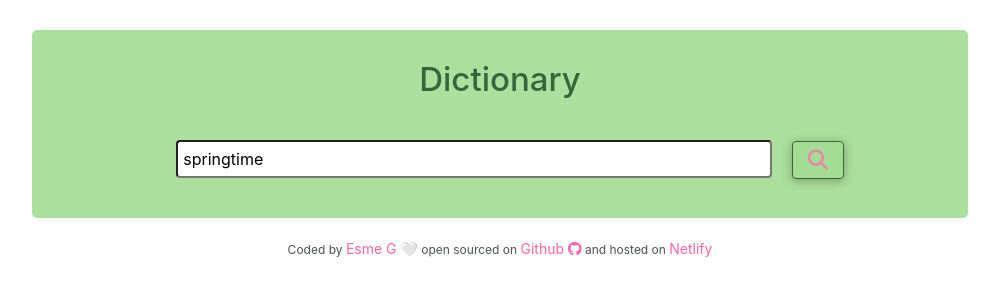
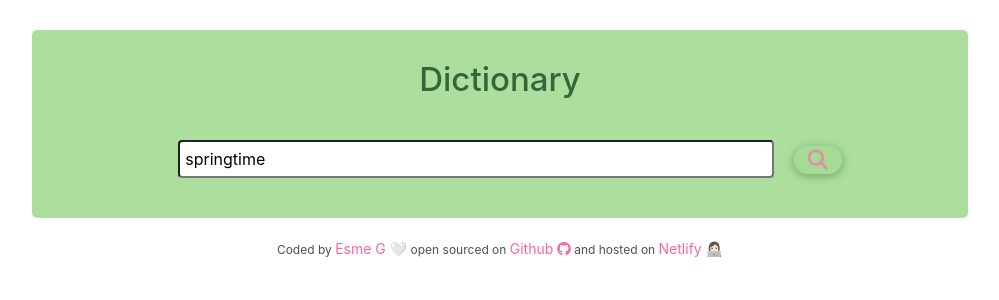
Before and after one commit to esmeG3/dictionary-project, a React (Create React App) app: page / in a window 1280 px wide. Shown: the top 300 px of the page, without its empty margins (140-1139 px from the left). Built offline with nearby package versions, Linux system fonts and the light colour scheme; no server answers.

Commit message:
made changes to css of button & altered emojis

```diff
--- a/public/index.html
+++ b/public/index.html
@@ -6,12 +6,12 @@
     <meta name="theme-color" content="#000000" />
     <meta
       name="Dictionary App"
-      content="Web site to find out the meaning of words"
+      content="Website to find out the meaning of words"
     />
     <script src="https://kit.fontawesome.com/0d1a806cba.js" crossorigin="anonymous"></script>
   <link href="https://cdn.jsdelivr.net/npm/bootstrap@5.3.3/dist/css/bootstrap.min.css" rel="stylesheet" integrity="sha384-QWTKZyjpPEjISv5WaRU9OFeRpok6YctnYmDr5pNlyT2bRjXh0JMhjY6hW+ALEwIH" crossorigin="anonymous">
 
-    <title> 📚 Dictionary App 📚</title>
+    <title> 📚 Dictionary App</title>
   </head>
   <body>
 
--- a/src/App.js
+++ b/src/App.js
@@ -9,14 +9,27 @@ export default function App() {
           <Dictionary defaultKeyword="springtime" />
         </main>
         <footer>
-          Coded by <a href="https://github.com/esmeG3">Esme G 🤍</a> open
-          sourced on{" "}
-          <a href="https://github.com/esmeG3/dictionary-project">
+          Coded by{" "}
+          <a href="https://github.com/esmeG3" target="_blank" rel="noreferrer">
+            Esme G 🤍
+          </a>{" "}
+          open sourced on{" "}
+          <a
+            href="https://github.com/esmeG3/dictionary-project"
+            target="_blank"
+            rel="noreferrer"
+          >
             {" "}
             Github <i className="fa-brands fa-github"></i>
           </a>{" "}
           and hosted on{" "}
-          <a href="https://this-is-a-dictionary.netlify.app/">Netlify</a>
+          <a
+            href="https://this-is-a-dictionary.netlify.app/"
+            target="_blank"
+            rel="noreferrer"
+          >
+            Netlify 👩🏻‍💻
+          </a>
         </footer>
       </div>
     </div>
--- a/src/Dictionary.css
+++ b/src/Dictionary.css
@@ -21,14 +21,14 @@ margin-top: 30px;
 }
 
 .Dictionary button {
-    padding: 8px 15px;
+    padding: 4px 14px;
     margin: 0 auto;
-    border-radius: 4px;
+    border-radius: 30px;
     font-size: 20px;
     line-height: 1;
-    border: 1px solid #33673B;
-    background-color: #A4DC93;
+    border: none;
+    background-color:  rgba(	164, 220, 147, 0.9);
     color: #E788AB;
-    box-shadow: 0px 2px 10px 1px rgba(0, 0 ,0 , 25%);
+    box-shadow: 0px 2px 8px 1px rgba(0, 0 ,0 , 25%);
 
 }
```
